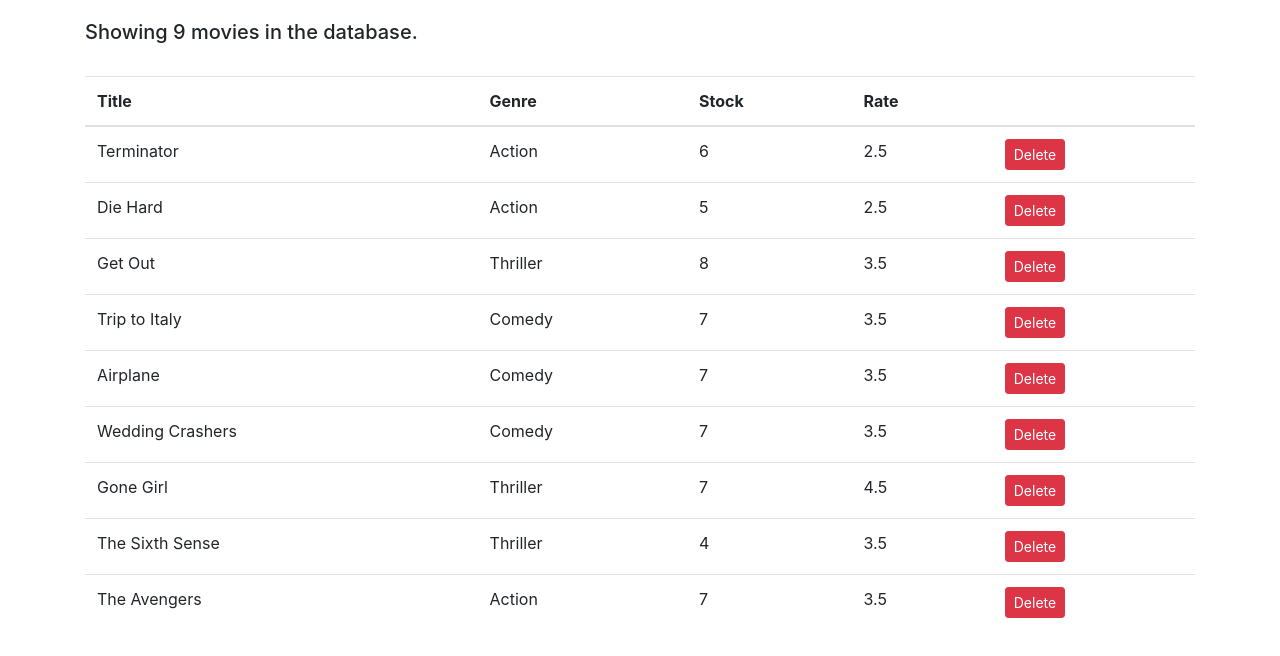
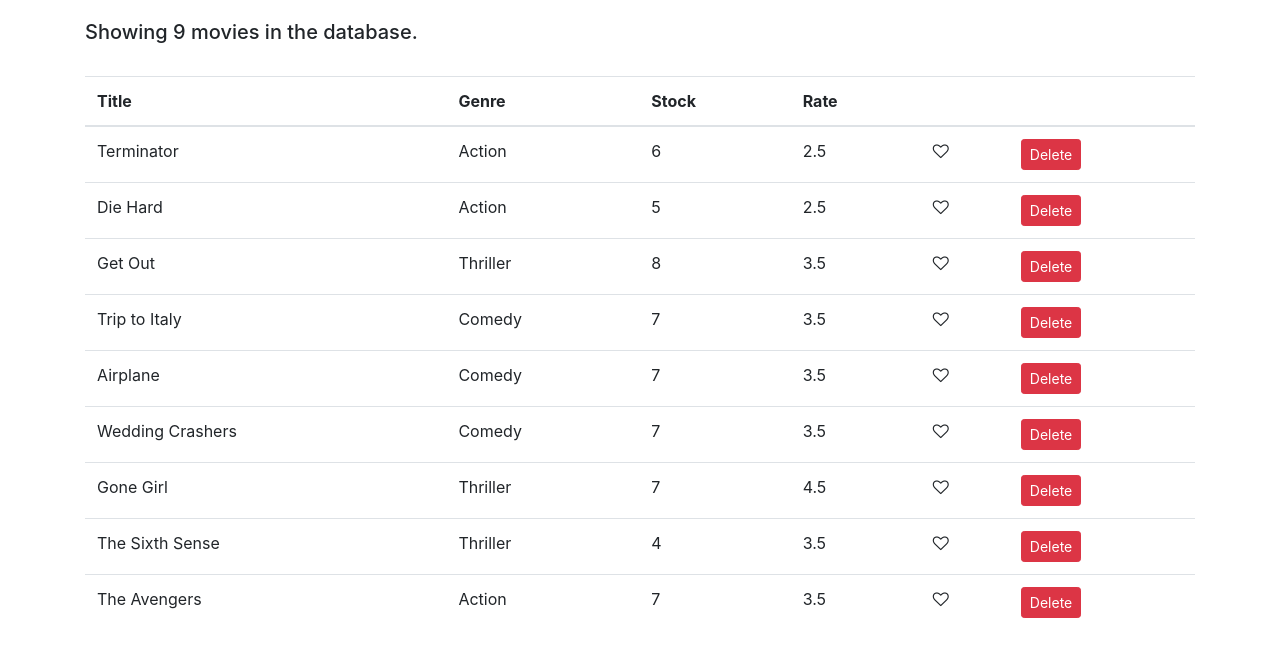
Before and after one commit to TomaraPetty/vidly, a React (Create React App) app: page / in a window 1280 px wide. Shown: the top 656 px of the page. Built offline with nearby package versions, Linux system fonts and the light colour scheme.

Commit message:
adding Like component

```diff
--- /dev/null
+++ b/src/components/common/like.jsx
@@ -0,0 +1,13 @@
+import React, { Component } from 'react'
+
+
+
+
+class Like extends Component {
+    render() {
+        return (<i className='fa fa-heart-o' aria-hidden='true'></i>
+        );
+    }
+}
+
+export default Like;
--- a/src/components/movies.jsx
+++ b/src/components/movies.jsx
@@ -1,5 +1,6 @@
 import React, { Component } from 'react';
 import { getMovies, deleteMovie } from './services/fakeMovieService';
+import Like from './common/like';
 
 class Movies extends Component {
   state = {
@@ -28,6 +29,7 @@ class Movies extends Component {
               <th>Stock</th>
               <th>Rate</th>
               <th></th>
+              <th></th>
             </tr>
           </thead>
           <tbody>
@@ -37,6 +39,9 @@ class Movies extends Component {
                 <td>{movie.genre.name}</td>
                 <td>{movie.numberInStock}</td>
                 <td>{movie.dailyRentalRate}</td>
+                <td>
+                <Like />
+                </td>
                 <td>
                   <button
                     className='btn btn-danger btn-sm'
```
Also changed, not shown: src/components/counters.jsx (deleted).
